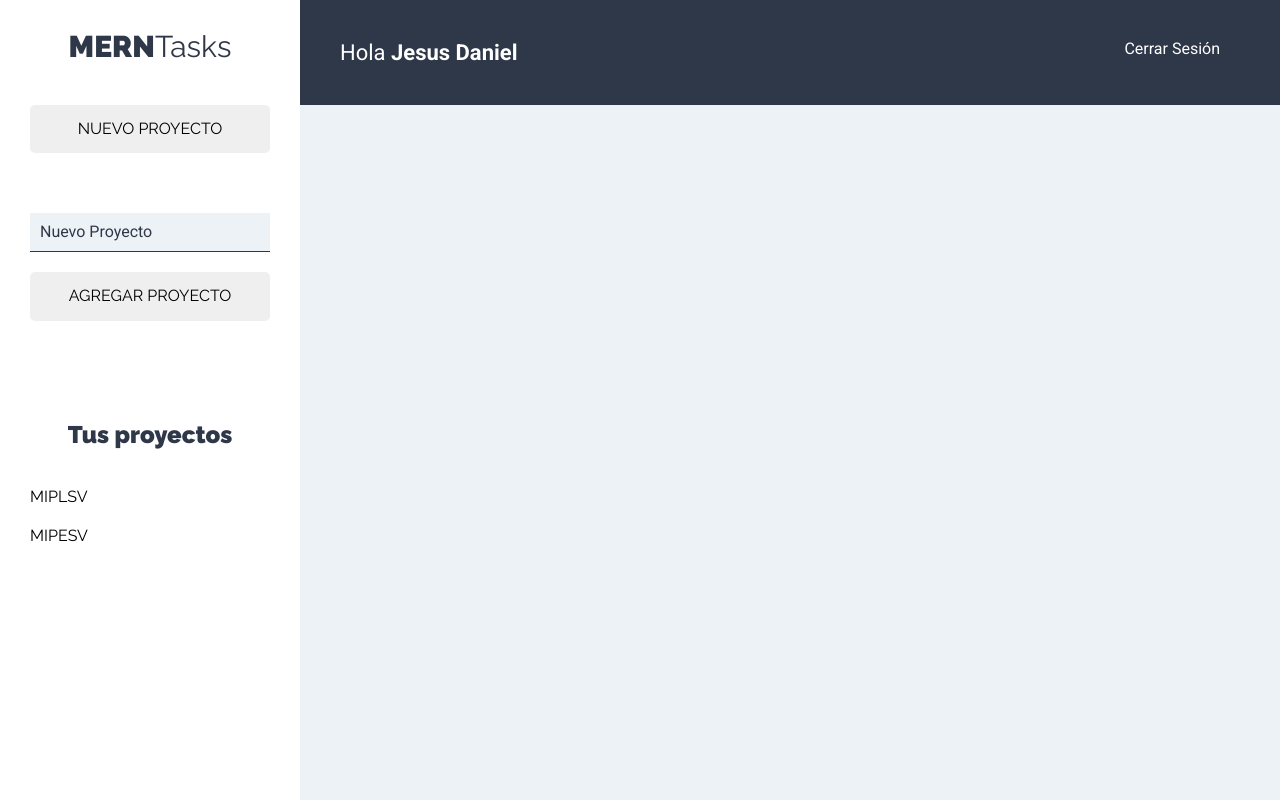
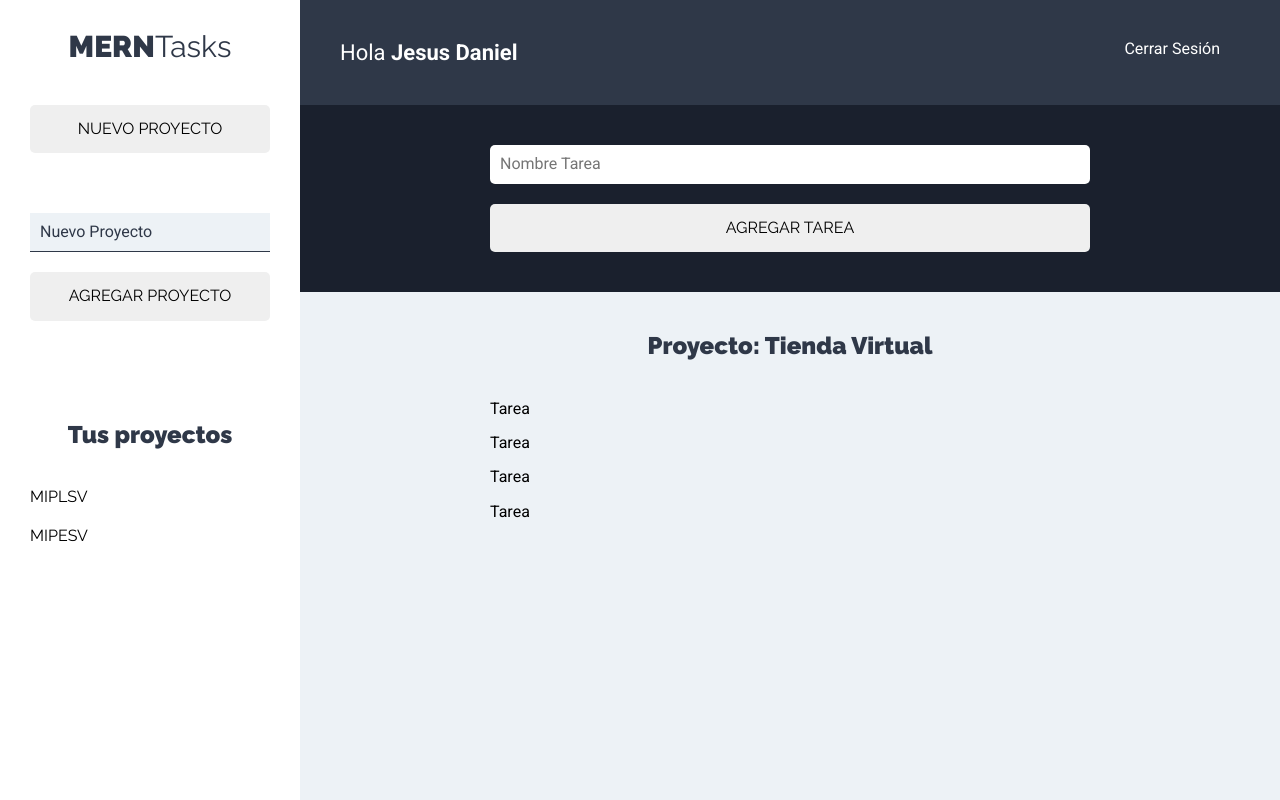
Before and after one commit to iath-dev/MERNTasks, a React (Create React App) app: page /projects in a window 1280 px wide. Built offline with nearby package versions, Linux system fonts and the light colour scheme.

Commit message:
198. Creando el Listado de Tareas

```diff
--- a/src/components/index.jsx
+++ b/src/components/index.jsx
@@ -1,3 +1,4 @@
 /** */
 export { default as Project } from './project';
 export { default as Header } from './header';
+export { default as Task } from './task';
--- /dev/null
+++ b/src/components/task/index.jsx
@@ -0,0 +1,9 @@
+import React from 'react';
+
+const Task = ({ task }) => {
+    return (
+        <p>Tarea</p>
+     );
+}
+
+export default Task;
--- a/src/constants/examples/index.jsx
+++ b/src/constants/examples/index.jsx
@@ -8,3 +8,24 @@ export const PROJECT_LIST = [
         id: '2',
     }
 ]
+
+export const TASKS_LIST = [
+    {
+        name: 'Elegir Plataforma',
+        state: true,
+    },
+    {
+        name: 'Elegir Tema',
+        state: false,
+    },
+    {
+        name: 'Elegir Plataforma de pago',
+        state: false,
+    },
+    {
+        name: 'Elegir Hosting',
+        state: true,
+    },
+]
+
+export default { PROJECT_LIST, TASKS_LIST }
--- /dev/null
+++ b/src/constants/index.jsx
@@ -0,0 +1 @@
+export { default as Examples } from './examples';
--- a/src/containers/index.jsx
+++ b/src/containers/index.jsx
@@ -1,2 +1,3 @@
 export { default as Sidebar } from './sidebar';
 export { default as ProjectList } from './projectList';
+export { default as TasksList } from './tasks';
--- a/src/containers/tasks/index.jsx
+++ b/src/containers/tasks/index.jsx
@@ -1 +1,25 @@
 /** */
+import React from 'react';
+import { Examples } from '../../constants';
+import { Task } from '../../components';
+
+const TasksList = () => {
+    return (
+        <div>
+            <h2>Proyecto: Tienda Virtual</h2>
+            <ul className="listado-tareas">
+                {Examples.TASKS_LIST.length === 0 ? (
+                    <li className="tarea">
+                        <p>No hay tareas</p>
+                    </li>
+                ) : (
+                    Examples.TASKS_LIST.map((task) => (
+                        <Task task={task} />
+                    ))
+                )}
+            </ul>
+        </div>
+     );
+}
+
+export default TasksList;
--- a/src/forms/index.jsx
+++ b/src/forms/index.jsx
@@ -1 +1,2 @@
 export { default as NewProject } from './project';
+export { default as NewTasks } from './tasks';
--- /dev/null
+++ b/src/forms/tasks/index.jsx
@@ -0,0 +1,28 @@
+import React from 'react';
+
+const NewTasks = () => {
+    return (
+        <div className="formulario">
+            <form>
+                <div className="contenedor-input">
+                    <input
+                        type="text"
+                        className="input-text"
+                        placeholder="Nombre Tarea"
+                        name="name"
+                    />
+                </div>
+                <div className="contenedor-input">
+                    <input
+                        type="submit"
+                        className="btn btn-primary btn-submit btn-block"
+                        value="agregar tarea"
+                        name="name"
+                    />
+                </div>
+            </form>
+        </div>
+     );
+}
+
+export default NewTasks;
--- a/src/layouts/projects/index.jsx
+++ b/src/layouts/projects/index.jsx
@@ -1,6 +1,7 @@
 import React from 'react';
-import { Sidebar } from '../../containers';
+import { Sidebar, TasksList } from '../../containers';
 import { Header } from '../../components';
+import { NewTasks } from '../../forms';
 
 const ProjectsPages = () => {
     return (
@@ -9,8 +10,9 @@ const ProjectsPages = () => {
             <div className="seccion-principal">
                 <Header />
                 <main>
+                    <NewTasks />
                     <div className="contenedor-tareas">
-
+                        <TasksList />
                     </div>
                 </main>
             </div>
```
